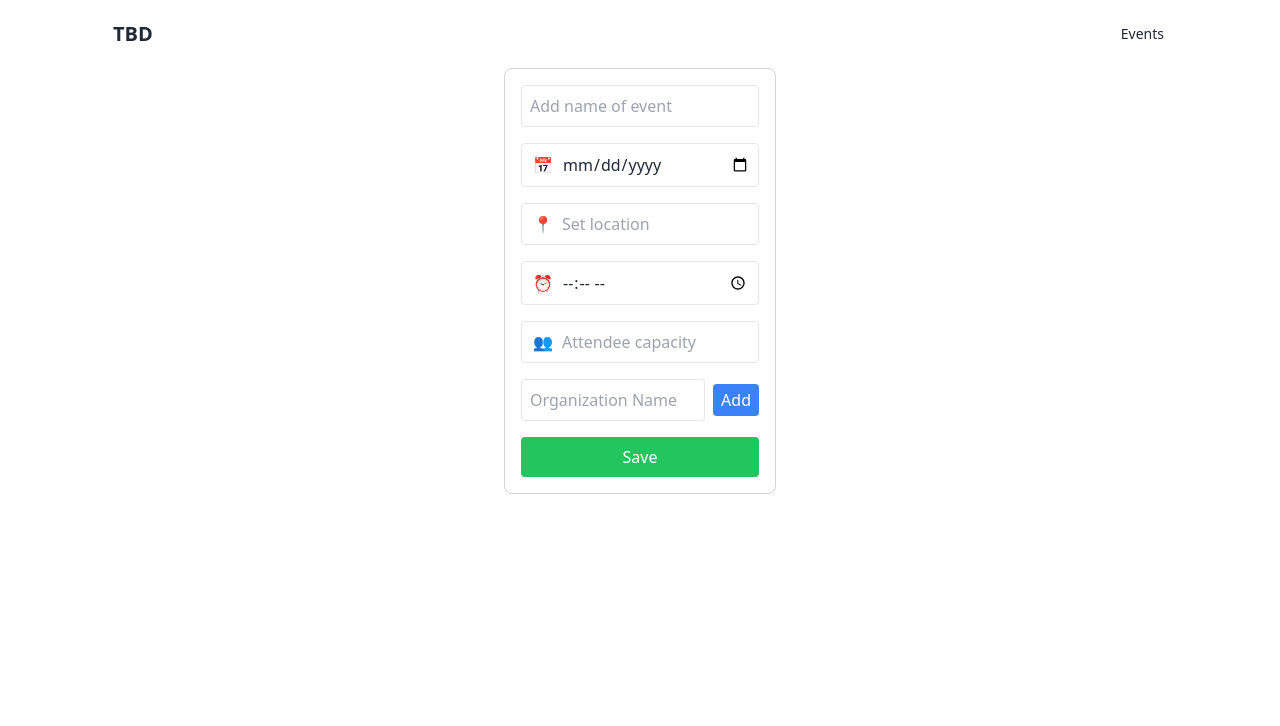
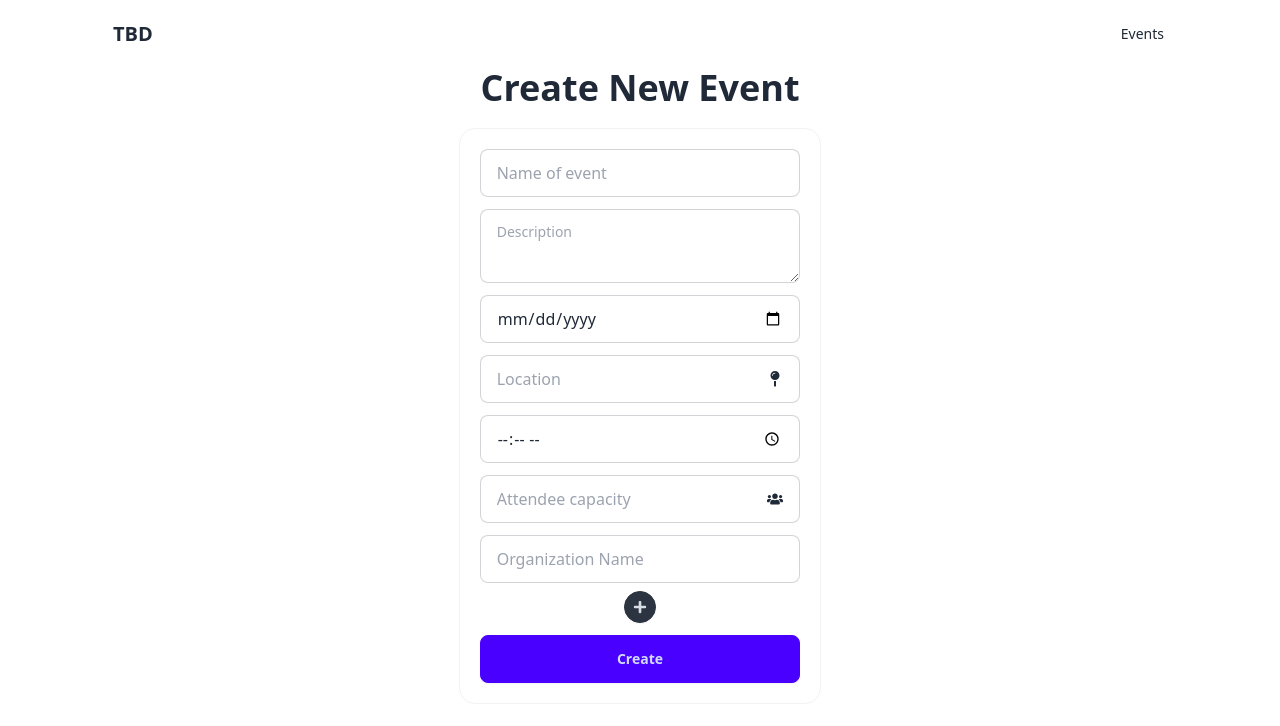
Before and after one commit to Gaberzzz/MV-Hackathon-Web-App, a Next.js app in the folder mv-hackathon-bbc/: page /events/create in a window 1280 px wide. Shown: the top 726 px of the page. Built offline with nearby package versions, Linux system fonts and the light colour scheme.

Commit message:
Update events

```diff
--- a/mv-hackathon-bbc/app/events/EventListItem.jsx
+++ b/mv-hackathon-bbc/app/events/EventListItem.jsx
@@ -9,11 +9,11 @@ export default function EventListItem({ event }) {
         <img src="https://placehold.jp/300x150.png" alt="Preview" />
       </figure>
       <div className="card-body">
-        <h2 className="card-title mb-0">
+        <h2 className="card-title link link-hover text-primary mb-0">
           <Link href={`/events/${event.id}`}>{event.eventName}</Link>
         </h2>
         <p className="mb-1">{event.description}</p>
-        <div className="flex flex-col text-xs mb-2">
+        <div className="flex flex-col text-xs mb-2 gap-1">
           <span className="flex items-center gap-1">
             <FaUser /> {event.creator}
           </span>
@@ -21,11 +21,16 @@ export default function EventListItem({ event }) {
             <FaUsers /> {event.capacity}
           </span>
           <span className="flex items-center gap-1">
-            <FaClock /> {event.location}
+            <FaMapPin /> {event.location}
           </span>
           <span className="flex items-center gap-1">
-            <FaMapPin /> {event.time} {event.date}
+            <FaClock /> {event.time} {event.date}
           </span>
+          <div className="flex gap-1">
+            {event.organizations.map((org) => (
+              <span className="badge badge-neutral">{org}</span>
+            ))}
+          </div>
         </div>
         <div className="card-actions flex">
           <button className="btn btn-primary w-full">Join</button>
--- a/mv-hackathon-bbc/app/events/[id]/page.jsx
+++ b/mv-hackathon-bbc/app/events/[id]/page.jsx
@@ -3,7 +3,6 @@ import { getEvent } from '@/app/models/eventModels';
 import { FaClock, FaMapPin, FaUser, FaUsers } from 'react-icons/fa';
 
 export default async function EventPage({ params }) {
-  console.log(params.id);
   const event = await getEvent(params.id);
 
   return (
@@ -14,7 +13,7 @@ export default async function EventPage({ params }) {
           <button className="btn btn-primary">Join</button>
         </div>
       </div>
-      <div className="flex flex-col text-xs mb-2">
+      <div className="flex text-xs mb-2 gap-1">
         <span className="flex items-center gap-1">
           <FaUser /> {event.creator}
         </span>
@@ -22,11 +21,16 @@ export default async function EventPage({ params }) {
           <FaUsers /> {event.capacity}
         </span>
         <span className="flex items-center gap-1">
-          <FaClock /> {event.location}
+          <FaMapPin /> {event.location}
         </span>
         <span className="flex items-center gap-1">
-          <FaMapPin /> {event.time} {event.date}
+          <FaClock /> {event.time} {event.date}
         </span>
+        <div className="flex gap-1">
+          {event.organizations.map((org) => (
+            <span className="badge badge-neutral">{org}</span>
+          ))}
+        </div>
       </div>
       <p>{event.description}</p>
     </div>
--- a/mv-hackathon-bbc/app/events/create/page.jsx
+++ b/mv-hackathon-bbc/app/events/create/page.jsx
@@ -1,18 +1,25 @@
 'use client';
+
 import React, { useState } from 'react';
 import db from '@/app/models/database';
 import { collection, addDoc } from 'firebase/firestore';
+import { FaMapPin, FaPlus, FaUsers } from 'react-icons/fa';
+import { useRouter } from 'next/navigation';
 
-const CreateEventPage = () => {
-  const [organizations, setOrganizations] = useState(['']);
-  const [errors, setErrors] = useState({});
+export default function CreateEventPage() {
+  const router = useRouter();
+
   const [formData, setFormData] = useState({
     eventName: '',
+    description: '',
     date: '',
+    time: '',
     location: '',
-    time: '',
     capacity: '',
   });
+  const [errors, setErrors] = useState({});
+  const [isLoading, setIsLoading] = useState(false);
+  const [organizations, setOrganizations] = useState(['']);
 
   const handleOrganizationChange = (index, value) => {
     const newOrganizations = [...organizations];
@@ -38,19 +45,18 @@ const CreateEventPage = () => {
     if (!formData.eventName.trim()) {
       newErrors.eventName = 'Event name is required';
     }
-
+    if (!formData.description.trim()) {
+      newErrors.description = 'Description is required';
+    }
     if (!formData.date) {
       newErrors.date = 'Event date is required';
     }
-
+    if (!formData.time) {
+      newErrors.time = 'Event time is required';
+    }
     if (!formData.location.trim()) {
       newErrors.location = 'Event location is required';
     }
-
-    if (!formData.time) {
-      newErrors.time = 'Event time is required';
-    }
-
     if (!formData.capacity || formData.capacity <= 0) {
       newErrors.capacity = 'Capacity must be a positive number';
     }
@@ -62,9 +68,11 @@ const CreateEventPage = () => {
   const handleSubmit = async () => {
     if (validateForm()) {
       try {
+        setIsLoading(true);
         const eventRef = collection(db, 'events');
         await addDoc(eventRef, {
           eventName: formData.eventName,
+          description: formData.description,
           creator: 'Creator',
           date: formData.date,
           location: formData.location,
@@ -72,102 +80,100 @@ const CreateEventPage = () => {
           capacity: parseInt(formData.capacity, 10),
           organizations: organizations.filter((org) => org.trim() !== ''),
         });
-        console.log('Event successfully created!');
+        router.push('/events/');
+        setIsLoading(false);
       } catch (error) {
         console.error('Error adding event: ', error);
       }
-    } else {
-      console.log('Form is invalid. Fix errors.');
     }
   };
 
   return (
-    <div className="flex justify-center">
-      <div className="border border-gray-300 p-4 rounded-lg w-1/4 space-y-4">
+    <div className="flex flex-col items-center">
+      <h1>Create New Event</h1>
+      <div className="flex flex-col gap-3 border w-1/3 p-5 rounded-box border-base-200">
         <input
           type="text"
           name="eventName"
-          placeholder="Add name of event"
-          className="w-full p-2 border rounded"
+          placeholder="Name of event"
+          className="input input-bordered w-full"
           value={formData.eventName}
           onChange={handleInputChange}
         />
         {errors.eventName && (
-          <p className="text-red-500 text-sm">{errors.eventName}</p>
+          <p className="text-error text-sm">{errors.eventName}</p>
+        )}
+        <textarea
+          type="text"
+          name="description"
+          placeholder="Description"
+          className="textarea textarea-bordered w-full"
+          value={formData.description}
+          onChange={handleInputChange}
+        />
+        {errors.eventName && (
+          <p className="text-error text-sm">{errors.eventName}</p>
         )}
 
-        <div className="relative w-full">
+        <label className="input input-bordered flex items-center gap-2">
           <input
             type="date"
             name="date"
-            className="w-full p-2 border rounded pl-10"
+            className="grow"
             value={formData.date}
             onChange={handleInputChange}
           />
-          <span className="absolute left-3 top-1/2 transform -translate-y-1/2 text-gray-400">
-            📅
-          </span>
-        </div>
-        {errors.date && <p className="text-red-500 text-sm">{errors.date}</p>}
+        </label>
+        {errors.date && <p className="text-error text-sm">{errors.date}</p>}
 
-        <div className="relative w-full">
+        <label className="input input-bordered flex items-center gap-2">
           <input
             type="text"
             name="location"
-            placeholder="Set location"
-            className="w-full p-2 border rounded pl-10"
+            placeholder="Location"
+            className="grow"
             value={formData.location}
             onChange={handleInputChange}
           />
-          <span className="absolute left-3 top-1/2 transform -translate-y-1/2 text-gray-400">
-            📍
-          </span>
-        </div>
+          <FaMapPin />
+        </label>
         {errors.location && (
-          <p className="text-red-500 text-sm">{errors.location}</p>
+          <p className="text-error text-sm">{errors.location}</p>
         )}
 
-        <div className="relative w-full">
+        <label className="input input-bordered flex items-center gap-2">
           <input
             type="time"
             name="time"
-            className="w-full p-2 border rounded pl-10"
+            className="grow"
             value={formData.time}
             onChange={handleInputChange}
           />
-          <span className="absolute left-3 top-1/2 transform -translate-y-1/2 text-gray-400">
-            ⏰
-          </span>
-        </div>
-        {errors.time && <p className="text-red-500 text-sm">{errors.time}</p>}
+        </label>
+        {errors.time && <p className="text-error text-sm">{errors.time}</p>}
 
-        <div className="relative w-full">
+        <label className="input input-bordered flex items-center gap-2">
           <input
             type="number"
             name="capacity"
             placeholder="Attendee capacity"
-            className="w-full p-2 border rounded pl-10"
+            className="grow"
             min="1"
             value={formData.capacity}
             onChange={handleInputChange}
           />
-          <span className="absolute left-3 top-1/2 transform -translate-y-1/2 text-gray-400">
-            👥
-          </span>
-        </div>
+          <FaUsers />
+        </label>
         {errors.capacity && (
-          <p className="text-red-500 text-sm">{errors.capacity}</p>
+          <p className="text-error text-sm">{errors.capacity}</p>
         )}
 
         {organizations.map((organization, index) => (
-          <div
-            key={index}
-            className="relative w-full flex items-center space-x-2"
-          >
+          <div key={index} className="flex flex-col w-full items-center gap-2">
             <input
               type="text"
               placeholder="Organization Name"
-              className="w-full p-2 border rounded"
+              className="input input-bordered w-full"
               value={organization}
               onChange={(e) => handleOrganizationChange(index, e.target.value)}
             />
@@ -175,23 +181,22 @@ const CreateEventPage = () => {
               <button
                 type="button"
                 onClick={addOrganizationField}
-                className="bg-blue-500 text-white px-2 py-1 rounded"
+                className="btn btn-neutral btn-sm btn-circle"
               >
-                Add
+                <FaPlus />
               </button>
             )}
           </div>
         ))}
 
         <button
-          className="bg-green-500 text-white px-4 py-2 rounded w-full"
+          className="btn btn-primary w-full"
           onClick={handleSubmit}
+          disabled={isLoading}
         >
-          Save
+          {isLoading ? 'Creating...' : 'Create'}
         </button>
       </div>
     </div>
   );
-};
-
-export default CreateEventPage;
+}
--- a/mv-hackathon-bbc/app/events/page.jsx
+++ /dev/null
@@ -1,14 +0,0 @@
-import React from 'react';
-import EventList from './EventList';
-import { getEvents } from '../models/eventModels';
-
-export default async function EventsPage() {
-  const events = await getEvents();
-
-  return (
-    <>
-      <h1>Events</h1>
-      <EventList events={events} />
-    </>
-  );
-}
--- a/mv-hackathon-bbc/app/page.js
+++ b/mv-hackathon-bbc/app/page.js
@@ -1,6 +1,20 @@
-import events from "./models/eventModels.jsx";
-import LoginPage from "./login/page.jsx";
+import React from 'react';
+import Link from 'next/link';
+import EventList from './events/EventList';
+import { getEvents } from './models/eventModels';
 
-export default function Home() {
-  return <div></div>;
+export default async function Home() {
+  const events = await getEvents();
+
+  return (
+    <>
+      <div className="flex">
+        <h1 className="me-auto">Events</h1>
+        <Link className="btn btn-primary" href="/events/create/">
+          Create
+        </Link>
+      </div>
+      <EventList events={events} />
+    </>
+  );
 }
```
